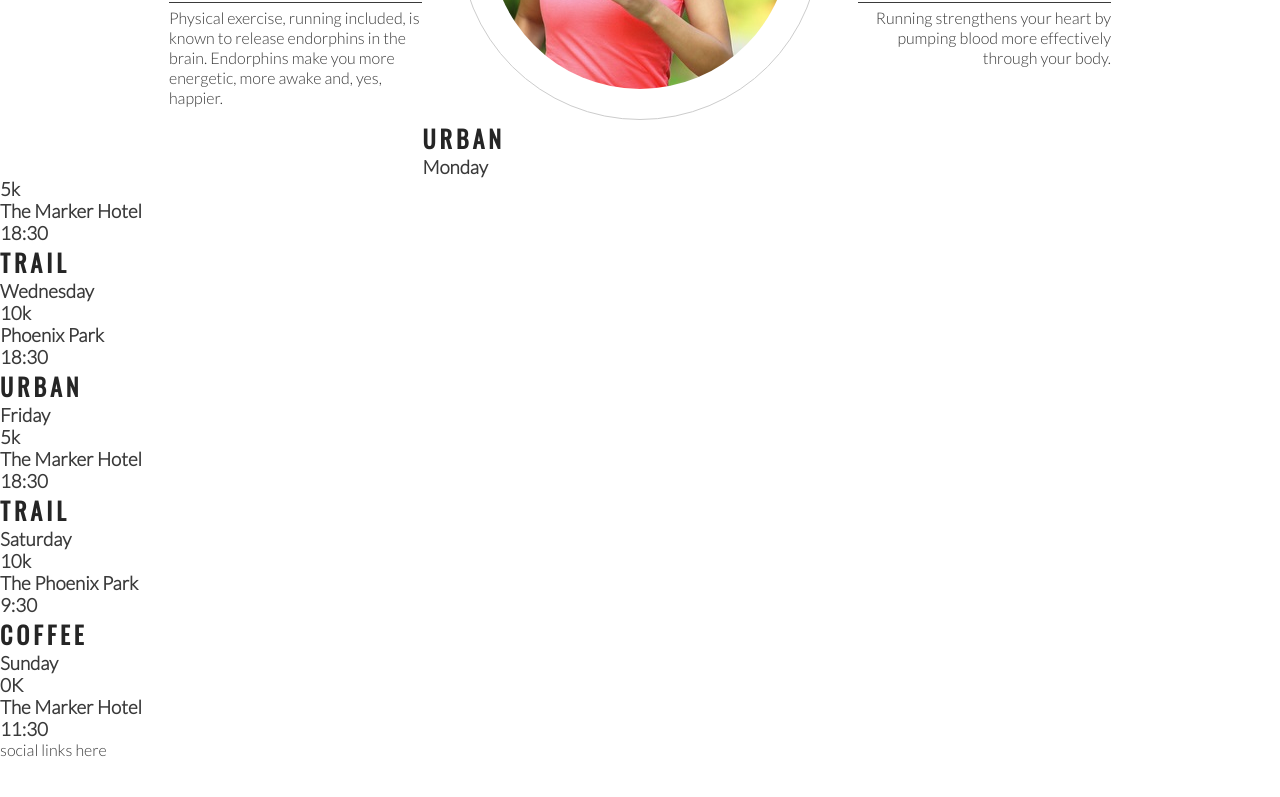
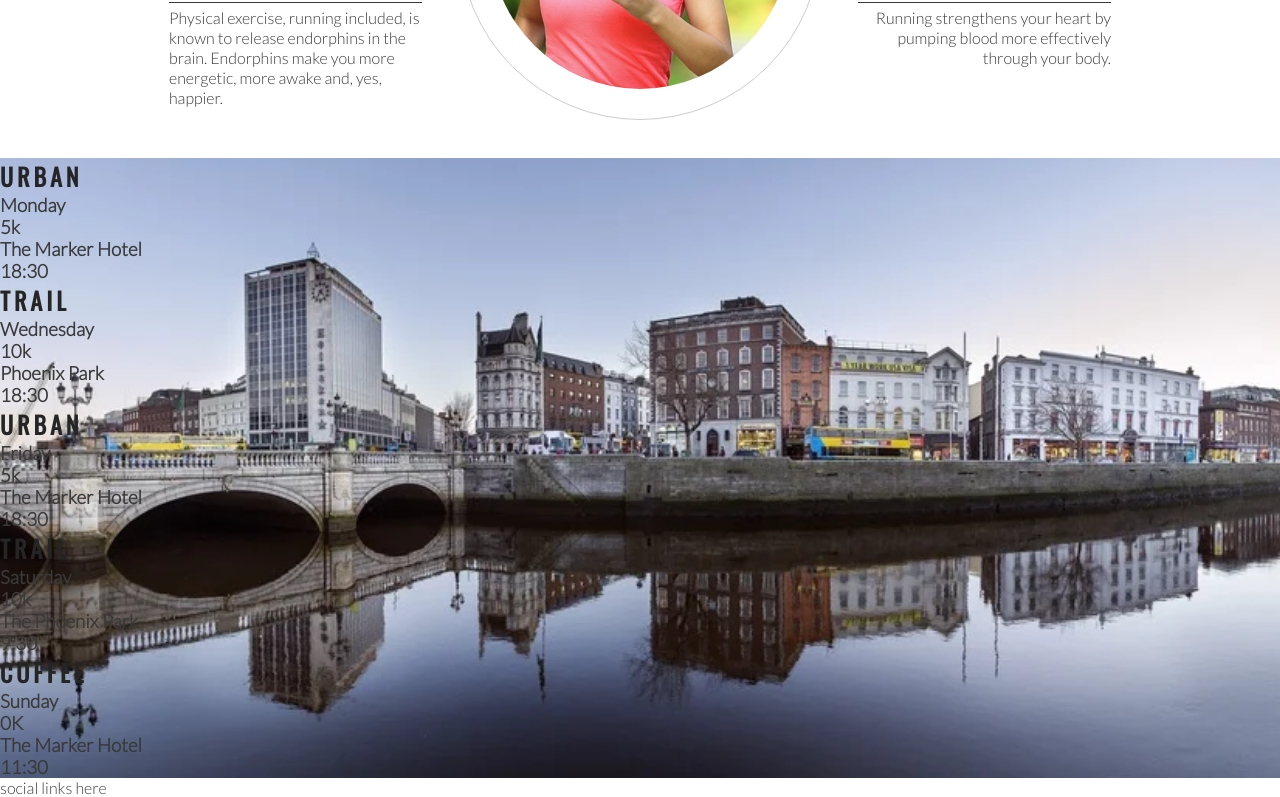
Before and after one commit to rafaelallan/love-running, a plain HTML site: page index.html in a window 1280 px wide. Shown: the part 1004-1801 px from the top of the page. Before the commit the page ends 1763 px from the top, so only its background shows below. Drawn offline with nearby package versions, Linux system fonts and the light colour scheme.

Commit message:
Add background image to times section

```diff
--- a/assets/css/styles.css
+++ b/assets/css/styles.css
@@ -185,3 +185,12 @@ hr {
     height: 100%;
     border-radius: 50%;
 }
+
+/* event times */
+
+#times {
+    background: url("../images/dublin-city.webp") no-repeat center;
+    background-size: cover;
+    width: 100%;
+    overflow: hidden;
+}
--- a/index.html
+++ b/index.html
@@ -71,7 +71,7 @@
             </div>
         </div>
     </section>
-    <section>
+    <section id="times">
         <div>
             <h2>Urban</h2>
             <h3>Monday</h3>
```
Also changed, not shown: assets/images/dublin-city.webp (added).
